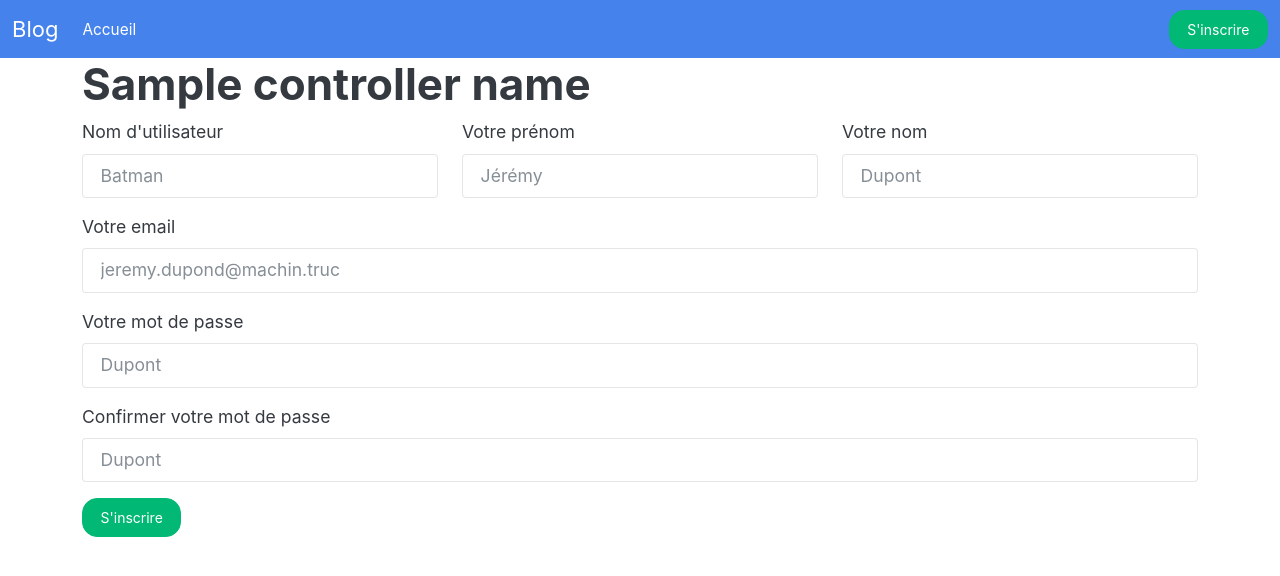
After one commit to JeremyLegendre/SymfonyBasics, a Symfony app: template templates/security/index.html.twig in a window 1280 px wide. The commit adds this page. Shown: the top 576 px of the page. Run offline with Twig, Linux system fonts and the light colour scheme; the template is opened without the code that fills it: most values are stand-ins (such as "Sample title", 1, 10 or a date in 2020); form fields are guessed from the names that the template uses; some libraries are stand-ins or nearby versions.

Commit message:
register user

```diff
--- a/composer.json
+++ b/composer.json
@@ -18,12 +18,16 @@
         "symfony/console": "5.3.*",
         "symfony/dotenv": "5.3.*",
         "symfony/flex": "^1.3.1",
+        "symfony/form": "5.3.*",
         "symfony/framework-bundle": "5.3.*",
         "symfony/maker-bundle": "^1.31",
         "symfony/mime": "5.3.*",
         "symfony/proxy-manager-bridge": "5.3.*",
         "symfony/runtime": "5.3.*",
+        "symfony/stopwatch": "5.3.*",
         "symfony/twig-bundle": "5.3.*",
+        "symfony/validator": "5.3.*",
+        "symfony/web-profiler-bundle": "5.3.*",
         "symfony/yaml": "5.3.*",
         "twig/extra-bundle": "^2.12|^3.0",
         "twig/twig": "^2.12|^3.0"
--- a/config/bundles.php
+++ b/config/bundles.php
@@ -11,4 +11,5 @@ return [
     Doctrine\Bundle\FixturesBundle\DoctrineFixturesBundle::class => ['dev' => true, 'test' => true],
     Symfony\Bundle\SecurityBundle\SecurityBundle::class => ['all' => true],
     EasyCorp\Bundle\EasyAdminBundle\EasyAdminBundle::class => ['all' => true],
+    Symfony\Bundle\WebProfilerBundle\WebProfilerBundle::class => ['dev' => true, 'test' => true],
 ];
--- a/templates/base.html.twig
+++ b/templates/base.html.twig
@@ -26,11 +26,12 @@
                 <div class="collapse navbar-collapse" id="navbarColor01">
                   <ul class="navbar-nav me-auto">
                     <li class="nav-item">
-                      <a class="nav-link active" href="/">Home
+                      <a class="nav-link active" href="/">Accueil
                         <span class="visually-hidden">(current)</span>
                       </a>
                     </li>
                   </ul>
+                  <a class="btn btn-success" href="{{path('security_register')}}">S'inscrire</a>
                 </div>
               </div>
             </nav>
--- /dev/null
+++ b/templates/security/index.html.twig
@@ -0,0 +1,67 @@
+{% extends 'base.html.twig' %}
+
+{% block title %}Inscription jstore{% endblock %}
+
+{% block body %}
+<div class="container">
+    <h1>{{ controller_name }} </h1>
+
+    {{ form_start(form) }}
+        <div class="row">
+            <div class="col-md-4">
+                {{ form_row(form.username, {
+                    "label": "Nom d'utilisateur",
+                    "attr": {
+                        "placeholder": "Batman"
+                    }
+                }) }}
+            </div>
+            <div class="col-md-4">
+              {{ form_row(form.firstname, {
+                    "label": "Votre prénom",
+                    "attr": {
+                        "placeholder": "Jérémy"
+                    }
+                })  }}
+            </div>
+            <div class="col-md-4">
+                {{ form_row(form.lastname, {
+                    "label": "Votre nom",
+                    "attr": {
+                        "placeholder": "Dupont"
+                    }
+                }) }}
+            </div>
+        </div>
+
+        <div class="row">
+            <div class="col-md-12">
+                {{ form_row(form.email, {
+                    "label": "Votre email",
+                    "attr": {
+                        "placeholder": "jeremy.dupond@machin.truc"
+                    }
+                }) }}
+            </div>
+            <div class="col-md-12">
+                {{ form_row(form.password, {
+                    "label": "Votre mot de passe",
+                    "attr": {
+                        "placeholder": "Dupont"
+                    }
+                }) }}
+            </div>
+            <div class="col-md-12">
+                {{ form_row(form.passwordConfirm, {
+                    "label": "Confirmer votre mot de passe",
+                    "attr": {
+                        "placeholder": "Dupont"
+                    }
+                }) }}
+            </div>
+        </div>
+        <button type="submit" class="btn btn-success">S'inscrire</button>
+    {{ form_end(form) }}
+
+</div>
+{% endblock %}
```
Also changed, not shown: config/routes/dev/web_profiler.yaml (added, +7 -0 lines), src/Controller/SecurityController.php (added, +46 -0 lines), src/Entity/User.php (+65 -0 lines), src/Form/RegisterType.php (added, +32 -0 lines), 7 other files.
